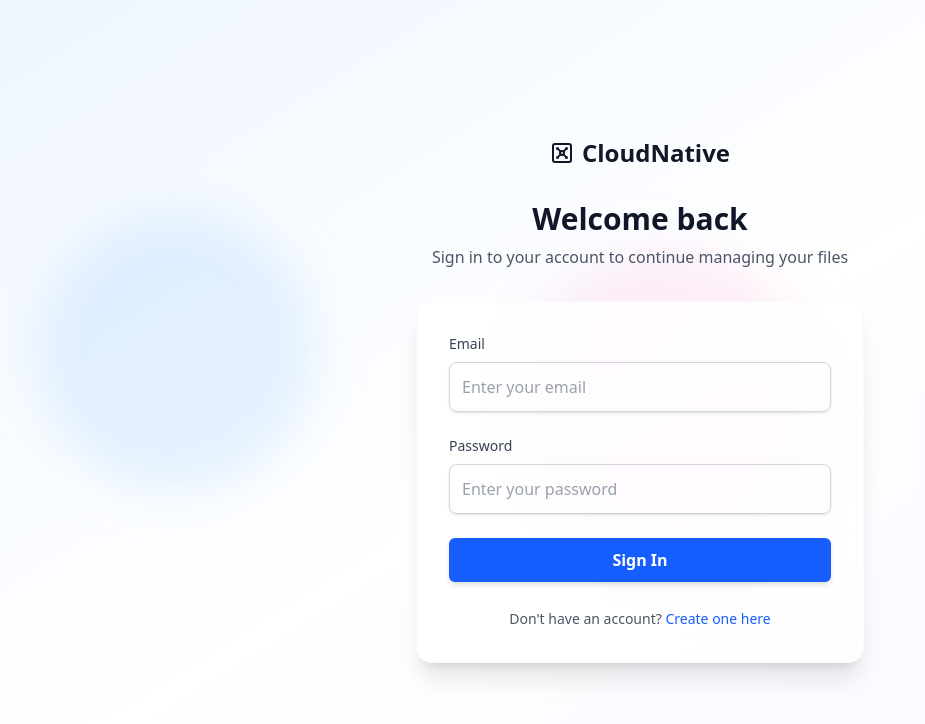
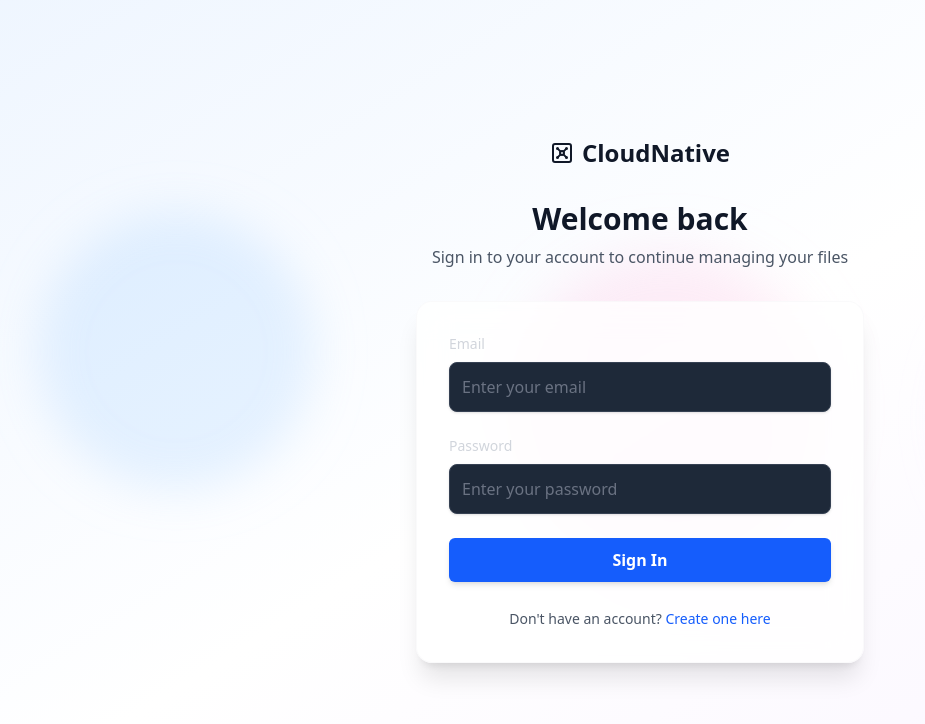
Before and after one commit to lil-aditya/SysStore, a React (Vite) app in the folder client/: page /login in a window 1280 px wide. Shown: the top 724 px of the page, without its empty margins (0-925 px from the left). Built offline with nearby package versions, Linux system fonts and the light colour scheme.

Commit message:
style(client): redesign core input component for dark theme

```diff
--- a/client/src/components/core/Input.tsx
+++ b/client/src/components/core/Input.tsx
@@ -19,7 +19,7 @@ export const Input = ({
     <div>
       <label
         htmlFor={label}
-        className="block text-xs md:text-sm font-medium text-gray-700 mb-1.5 md:mb-2"
+        className="block text-xs md:text-sm font-medium text-gray-300 mb-1.5 md:mb-2"
       >
         {label.charAt(0).toUpperCase() + label.slice(1)}
       </label>
@@ -39,15 +39,15 @@ export const Input = ({
         value={formData[label] || ''}
         onChange={(e) => handleInputChange(label, e.target.value)}
         className={
-          `w-full px-3 py-2.5 md:py-3 border text-sm md:text-base ${
-            errors[label] ? 'border-red-300' : 'border-gray-300'
-          } rounded-lg shadow-sm placeholder-gray-400 focus:outline-none focus:ring-2 focus:ring-blue-500 focus:border-transparent min-h-[44px]` +
+          `w-full px-3 py-2.5 md:py-3 border text-sm md:text-base bg-gray-800 text-gray-100 ${
+            errors[label] ? 'border-red-500/50' : 'border-gray-700'
+          } rounded-lg shadow-sm placeholder-gray-500 focus:outline-none focus:ring-2 focus:ring-emerald-500/50 focus:border-transparent min-h-[44px]` +
           (className ? ` ${className}` : '')
         }
         placeholder={`Enter your ${label}`}
       />
       {errors[label] && (
-        <p className="mt-1 text-xs md:text-sm text-red-600">{errors[label]}</p>
+        <p className="mt-1 text-xs md:text-sm text-red-400">{errors[label]}</p>
       )}
     </div>
   );
```
